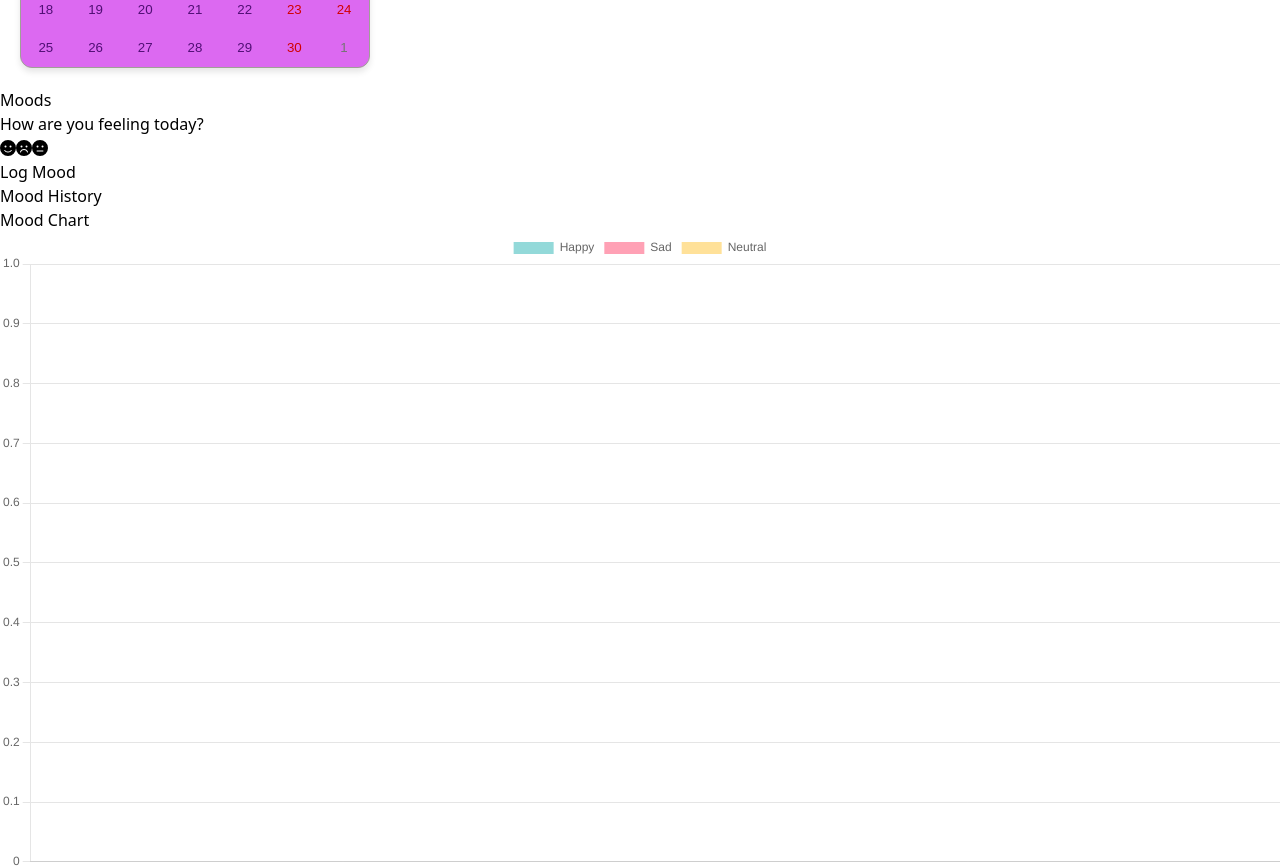
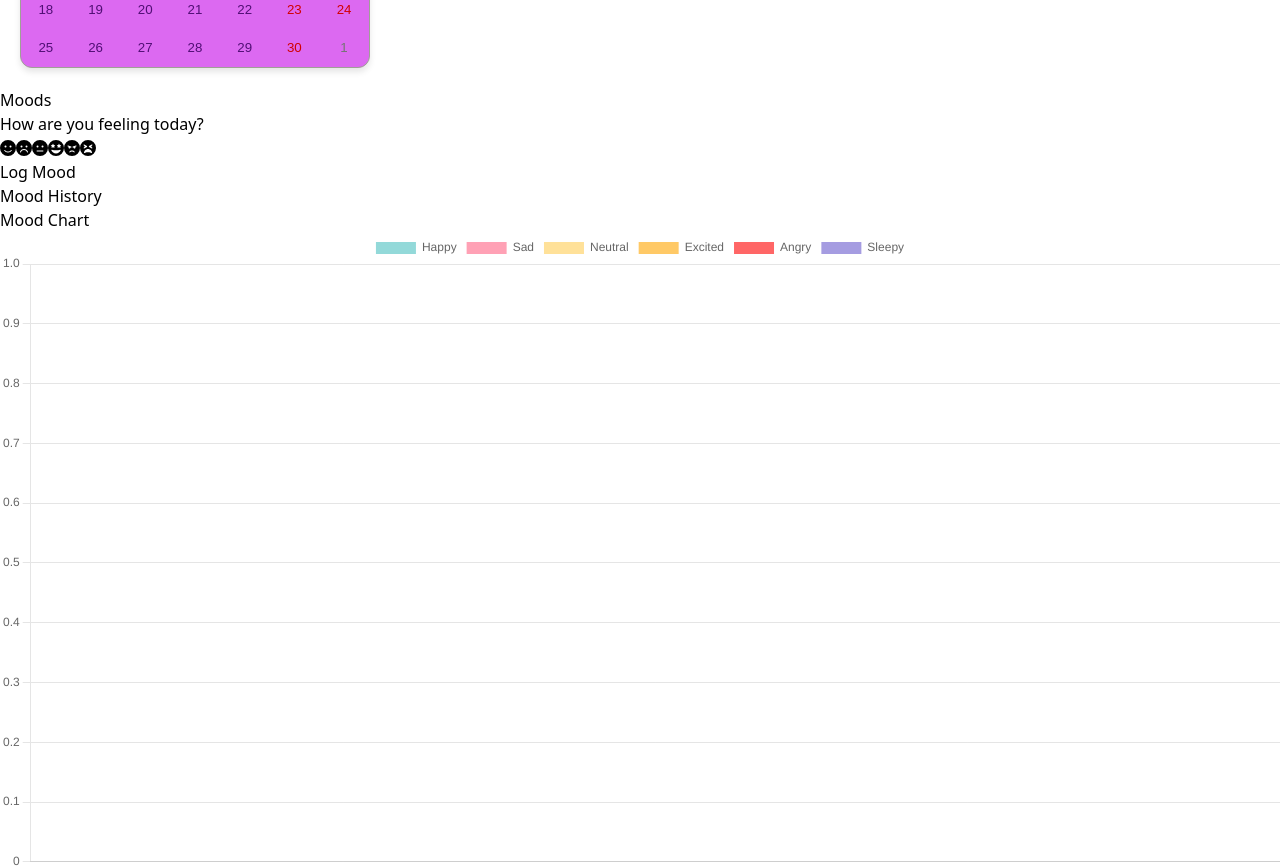
Before and after one commit to JenniferT9462/Capstone-demo, a Next.js app: page /journal in a window 1280 px wide. Shown: the part 300-1168 px from the top of the page. Built offline with nearby package versions, Linux system fonts and the light colour scheme.

Commit message:
Added more moodIcons to mood chart and buttons

```diff
--- a/src/components/MoodChart.js
+++ b/src/components/MoodChart.js
@@ -49,6 +49,21 @@ export default function MoodChart({ moodLogs }){
                 data: labels.map(date => moodCount[date]?.Neutral || 0),
                 backgroundColor: "rgba(255, 206, 86, 0.6)",
             },
+            {
+                label: "Excited",
+                data: labels.map(date => moodCount[date]?.Excited || 0),
+                backgroundColor: "rgba(255, 165, 0, 0.6)",
+            },
+            {
+                label: "Angry",
+                data: labels.map(date => moodCount[date]?.Angry || 0),
+                backgroundColor: "rgba(255, 0, 0, 0.6)",
+            },
+            {
+                label: "Sleepy",
+                data: labels.map(date => moodCount[date]?.Sleepy || 0),
+                backgroundColor: "rgba(106, 90, 205, 0.6)",
+            },
         ],
     };
     const options = {
--- a/src/components/MoodIcon.js
+++ b/src/components/MoodIcon.js
@@ -1,6 +1,6 @@
 //Import icons
 import { FontAwesomeIcon } from '@fortawesome/react-fontawesome';
-import { faSmile, faFrown, faMeh } from '@fortawesome/free-solid-svg-icons';
+import { faSmile, faFrown, faMeh, faGrinStars, faAngry, faTired } from '@fortawesome/free-solid-svg-icons';
 
 
 export default function MoodIcon({ mood }) {
@@ -11,6 +11,12 @@ export default function MoodIcon({ mood }) {
             return <FontAwesomeIcon icon={faFrown} className="text-blue-500 text-2xl" />;
         case 'neutral':
             return <FontAwesomeIcon icon={faMeh} className="text-gray-500 text-2xl" />;
+        case 'excited':
+            return <FontAwesomeIcon icon={faGrinStars} className="text-orange-500 text-2xl" />;
+        case 'angry':
+            return <FontAwesomeIcon icon={faAngry} className="text-red-500 text-2xl" />;
+        case 'sleepy':
+            return <FontAwesomeIcon icon={faTired} className="text-indigo-500 text-2xl" />;
         default:
             return null;
     }
--- a/src/components/MoodTracker.js
+++ b/src/components/MoodTracker.js
@@ -39,7 +39,15 @@ export default function MoodTracker() {
                     <button onClick={() => handleMoodSelect('Neutral')} className="p-4 rounded-md shadow-md hover:bg-gray-100">
                         <MoodIcon mood={'neutral'} />
                     </button>
-
+                    <button onClick={() => handleMoodSelect('Excited')} className="p-4 rounded-md shadow-md hover:bg-gray-100">
+                        <MoodIcon mood={'excited'} />
+                    </button>
+                    <button onClick={() => handleMoodSelect('Angry')} className="p-4 rounded-md shadow-md hover:bg-gray-100">
+                        <MoodIcon mood={'angry'} />
+                    </button>
+                    <button onClick={() => handleMoodSelect('Sleepy')} className="p-4 rounded-md shadow-md hover:bg-gray-100">
+                        <MoodIcon mood={'sleepy'} />
+                    </button>
                 </div>
             </div>
             <button className="bg-blue-500 text-white rounded-lg p-1 mt-4" onClick={handleMoodLogs}>Log Mood</button>
```
